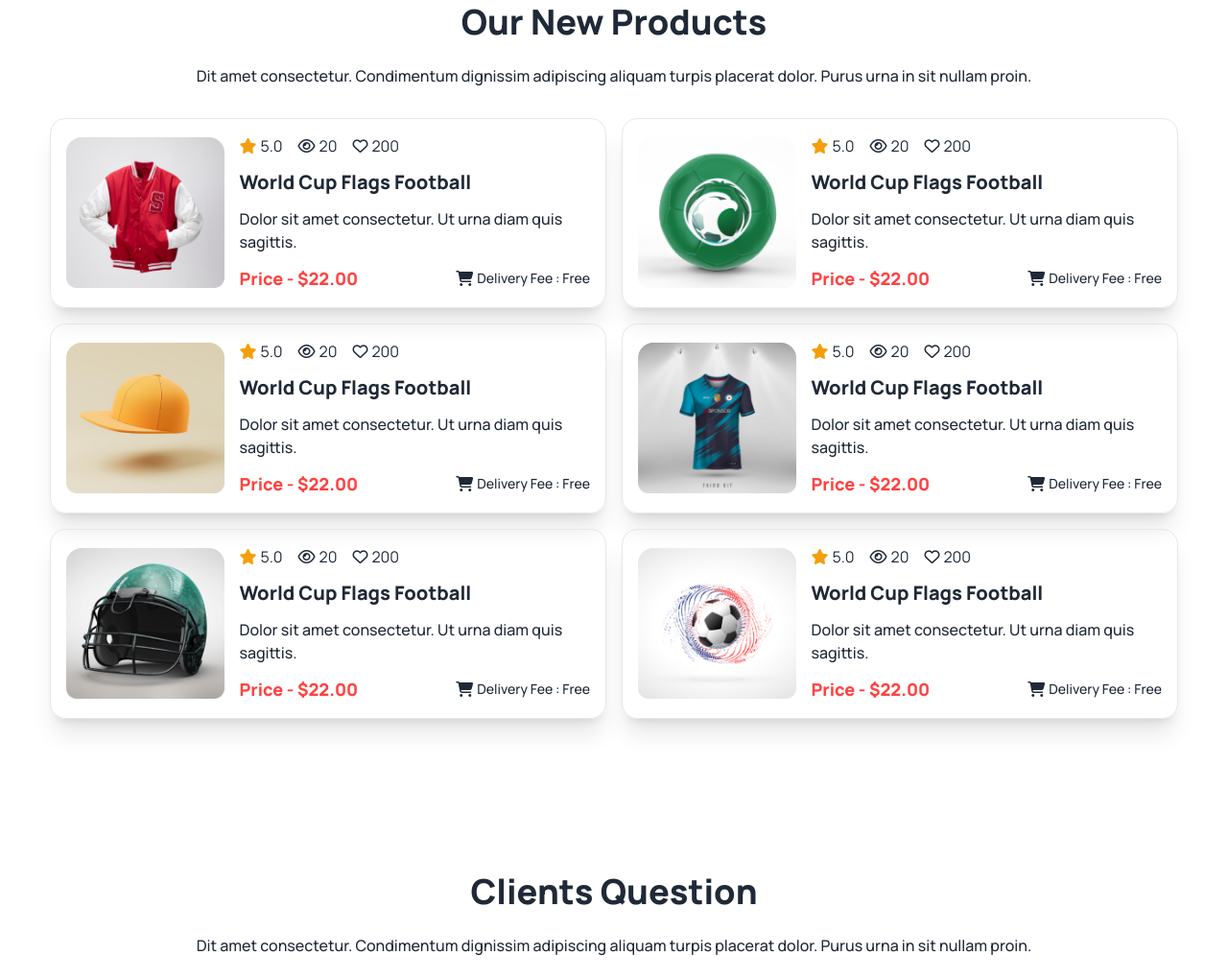
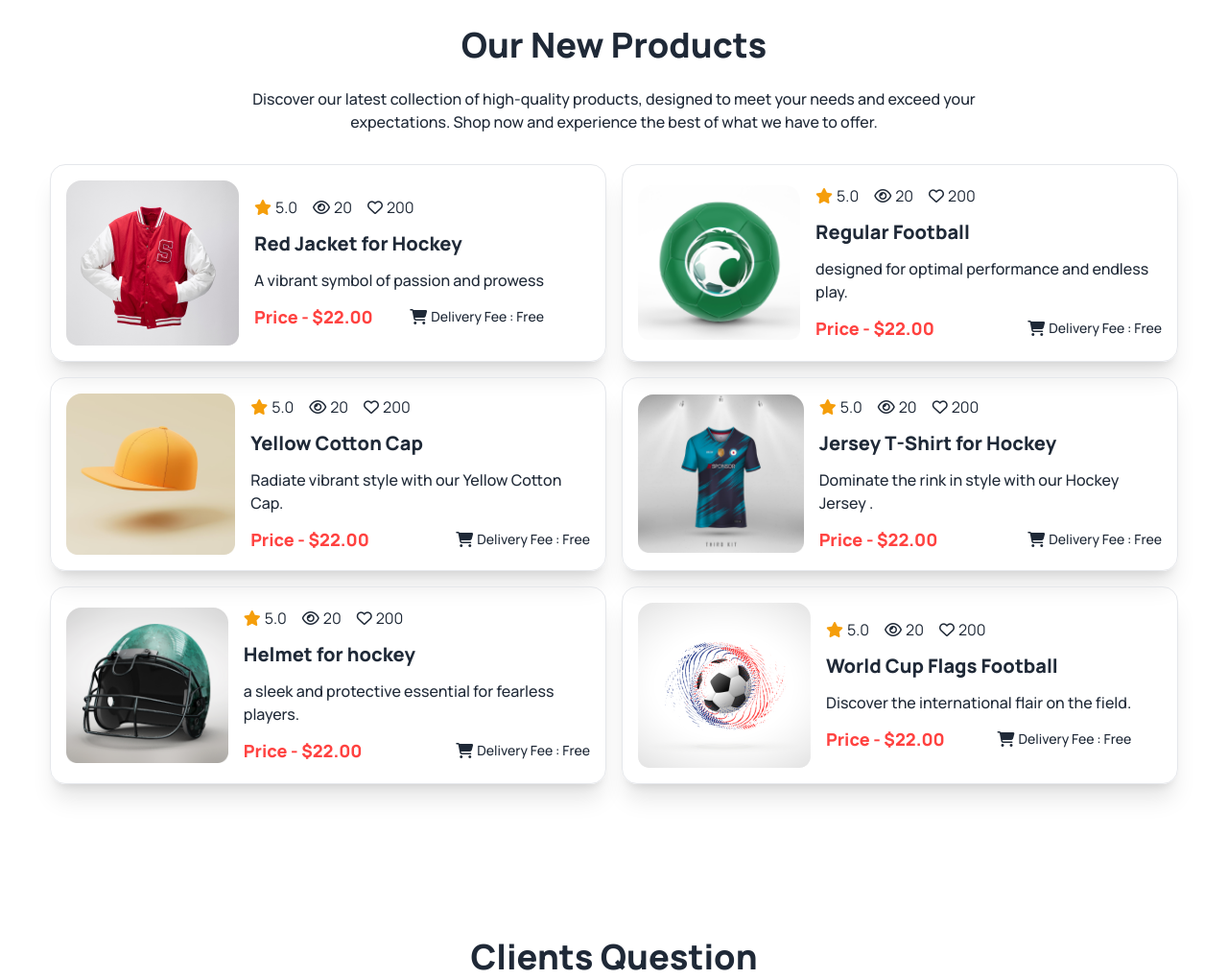
Before and after one commit to sohagmrida15/Hockeys-Club, a plain HTML site: page index.html in a window 1280 px wide. Shown: the part 2461-3481 px from the top of the page at 96% size. Drawn offline with nearby package versions, Linux system fonts and the light colour scheme.

Commit message:
All Dummy Text Removed

```diff
--- a/index.html
+++ b/index.html
@@ -97,7 +97,7 @@
           <div class="navbar-end gap-6">
             <i class="fa-solid fa-magnifying-glass max-w-8"></i>
             <a
-              class="btn bg-[#FF4240] p-4 md:py-4 md:px-6 text-base md:text-xl font-bold text-white h-auto"
+              class="btn bg-[#FF4240] hover:bg-[#ca3734] p-4 md:py-4 md:px-6 text-base md:text-xl font-bold text-white h-auto"
               >Get Ticket</a
             >
           </div>
@@ -141,7 +141,7 @@
           id="slider-badge"
           class="p-8 mt-4 lg:max-w-[50%] lg:right-16 lg:absolute w-auto rounded-2xl bg-slate-950 right-16 bottom-8 text-white"
         >
-          <h3 class="mb-4 font-extrabold text-2xl">Meet all the heroes from the field</h3>
+          <h3 class="mb-4 font-extrabold text-base md:text-2xl">Meet all the heroes from the field</h3>
           <p>
             Explore the roster and get to know the outstanding heroes of our
             hockey club, showcasing skill, dedication, and teamwork on the
@@ -228,9 +228,8 @@
           <h2 class="font-extrabold text-2xl lg:text-4xl mb-6">
             Our Popular Programs
           </h2>
-          <p class="font-medium">
-            Dit amet consectetur. Condimentum dignissim adipiscing aliquam
-            turpis placerat dolor. Purus urna in sit nullam proin.
+          <p class="font-medium lg:max-w-[70%] mx-auto">
+            Explore our diverse range of programs tailored to every age and skill level. Each program is designed to foster growth, skills development, and a love for the game in a supportive and engaging environment.
           </p>
         </div>
         <!-- Program card container -->
@@ -245,9 +244,7 @@
               <div class="card-body justify-end mt-0 md:mt-16 lg:mt-20">
                 <h2 class="card-title">Junior Program</h2>
                 <p>
-                  Dolor sit amet consectetur. Ut urna diam quis sagittis. Elit
-                  elit enim sagittis turpis in magna. Id et sed euismod natoque
-                  amet nunc morbi nulla. Tortor congue sed et in.
+                  Our Junior initiative is crafted for young enthusiasts, offering them foundational training and an introduction to the world of hockey in a fun and safe environment.
                 </p>
                 <div class="card-actions justify-start">
                   <button
@@ -266,9 +263,7 @@
               <div class="card-body justify-end mt-0 md:mt-16 lg:mt-20">
                 <h2 class="card-title">Teenager Program</h2>
                 <p>
-                  Dolor sit amet consectetur. Ut urna diam quis sagittis. Elit
-                  elit enim sagittis turpis in magna. Id et sed euismod natoque
-                  amet nunc morbi nulla. Tortor congue sed et in.
+                  Tailored for teenagers, this program focuses on skill refinement, strategic play, and prepares players for advanced levels of play.
                 </p>
                 <div class="card-actions justify-start">
                   <button
@@ -290,9 +285,7 @@
               <div class="card-body justify-end mt-0 md:mt-16 lg:mt-20">
                 <h2 class="card-title">Professional Program</h2>
                 <p>
-                  Dolor sit amet consectetur. Ut urna diam quis sagittis. Elit
-                  elit enim sagittis turpis in magna. Id et sed euismod natoque
-                  amet nunc morbi nulla. Tortor congue sed et in.
+                  Aimed at professionals and aspiring professionals, this intensive training program hones skills, strategy, and physical conditioning to elite standards.
                 </p>
                 <div class="card-actions justify-start">
                   <button
@@ -313,9 +306,8 @@
           <h2 class="font-extrabold text-2xl lg:text-4xl mb-6">
             Our New Products
           </h2>
-          <p class="font-medium">
-            Dit amet consectetur. Condimentum dignissim adipiscing aliquam
-            turpis placerat dolor. Purus urna in sit nullam proin.
+          <p class="font-medium lg:max-w-[70%] mx-auto">
+            Discover our latest collection of high-quality products, designed to meet your needs and exceed your expectations. Shop now and experience the best of what we have to offer.
           </p>
         </div>
         <!-- product card container -->
@@ -329,7 +321,7 @@
               <figure>
                 <img class="w-full" src="Images/5.png" alt="" />
               </figure>
-              <div class="">
+              <div class="lg:min-w-[17rem]">
                 <div id="icon" class="flex gap-4 items-center mb-3">
                   <!-- star -->
                   <div class="flex gap-1 items-center">
@@ -348,10 +340,10 @@
                   </div>
                 </div>
                 <h3 class="font-extrabold text-xl mb-3">
-                  World Cup Flags Football
+                  Red Jacket for Hockey
                 </h3>
                 <p class="font-medium mb-3">
-                  Dolor sit amet consectetur. Ut urna diam quis sagittis.
+                  A vibrant symbol of passion and prowess
                 </p>
                 <!-- price & delivery -->
                 <div
@@ -373,10 +365,10 @@
             <div
               class="card border mb-0 md:mb-4 flex-1 shadow-xl flex flex-col md:flex-row lg:flex-row p-4 gap-4 items-center"
             >
-              <figure>
+              <figure class="">
                 <img class="w-full" src="Images/6.png" alt="" />
               </figure>
-              <div class="">
+              <div class="lg:min-w-[17rem]">
                 <div id="icon" class="flex gap-4 items-center mb-3">
                   <!-- star -->
                   <div class="flex gap-1 items-center">
@@ -395,10 +387,10 @@
                   </div>
                 </div>
                 <h3 class="font-extrabold text-xl mb-3">
-                  World Cup Flags Football
+                  Regular Football
                 </h3>
                 <p class="font-medium mb-3">
-                  Dolor sit amet consectetur. Ut urna diam quis sagittis.
+                  designed for optimal performance and endless play.
                 </p>
                 <!-- price & delivery -->
                 <div
@@ -426,7 +418,7 @@
               <figure>
                 <img class="w-full" src="Images/7.png" alt="" />
               </figure>
-              <div class="">
+              <div class="lg:min-w-[17rem]">
                 <div id="icon" class="flex gap-4 items-center mb-3">
                   <!-- star -->
                   <div class="flex gap-1 items-center">
@@ -445,10 +437,10 @@
                   </div>
                 </div>
                 <h3 class="font-extrabold text-xl mb-3">
-                  World Cup Flags Football
+                  Yellow Cotton Cap
                 </h3>
                 <p class="font-medium mb-3">
-                  Dolor sit amet consectetur. Ut urna diam quis sagittis.
+                  Radiate vibrant style with our Yellow Cotton Cap.
                 </p>
                 <!-- price & delivery -->
                 <div
@@ -473,7 +465,7 @@
               <figure>
                 <img class="w-full" src="Images/8.png" alt="" />
               </figure>
-              <div class="">
+              <div class="lg:min-w-[17rem]">
                 <div id="icon" class="flex gap-4 items-center mb-3">
                   <!-- star -->
                   <div class="flex gap-1 items-center">
@@ -492,10 +484,10 @@
                   </div>
                 </div>
                 <h3 class="font-extrabold text-xl mb-3">
-                  World Cup Flags Football
+                  Jersey T-Shirt for Hockey
                 </h3>
                 <p class="font-medium mb-3">
-                  Dolor sit amet consectetur. Ut urna diam quis sagittis.
+                  Dominate the rink in style with our Hockey Jersey .
                 </p>
                 <!-- price & delivery -->
                 <div
@@ -523,7 +515,54 @@
               <figure>
                 <img class="w-full" src="Images/9.png" alt="" />
               </figure>
-              <div class="">
+              <div class="lg:min-w-[17rem]">
+                <div id="icon" class="flex gap-4 items-center mb-3">
+                  <!-- star -->
+                  <div class="flex gap-1 items-center">
+                    <i class="fa-solid fa-star text-amber-500"></i>
+                    <p>5.0</p>
+                  </div>
+                  <!-- view -->
+                  <div class="flex gap-1 items-center">
+                    <i class="fa-regular fa-eye"></i>
+                    <p>20</p>
+                  </div>
+                  <!-- react -->
+                  <div class="flex gap-1 items-center">
+                    <i class="fa-regular fa-heart"></i>
+                    <p>200</p>
+                  </div>
+                </div>
+                <h3 class="font-extrabold text-xl mb-3">
+                  Helmet for hockey
+                </h3>
+                <p class="font-medium mb-3">
+                  a sleek and protective essential for fearless players.
+                </p>
+                <!-- price & delivery -->
+                <div
+                  class="flex md:items-center gap-4 lg:gap-0 md:justify-between flex-col md:flex-row"
+                >
+                  <!-- price -->
+                  <h3 class="font-extrabold text-lg text-[#FF4240]">
+                    Price - $22.00
+                  </h3>
+                  <!-- delivery -->
+                  <div class="flex items-center gap-1">
+                    <i class="fa-solid fa-cart-shopping"></i>
+                    <p class="font-medium text-sm">Delivery Fee : Free</p>
+                  </div>
+                </div>
+              </div>
+            </div>
+            <!-- card -6 -->
+            <div
+              class="card border mb-0 md:mb-4 flex-1 shadow-xl flex flex-col md:flex-row lg:flex-row p-4 gap-4 items-center"
+            >
+              <figure class="">
+                <img class="w-full" src="Images/10.png" alt="" />
+              </figure>
+              <div class="lg:min-w-[17rem]">
                 <div id="icon" class="flex gap-4 items-center mb-3">
                   <!-- star -->
                   <div class="flex gap-1 items-center">
@@ -545,54 +584,7 @@
                   World Cup Flags Football
                 </h3>
                 <p class="font-medium mb-3">
-                  Dolor sit amet consectetur. Ut urna diam quis sagittis.
-                </p>
-                <!-- price & delivery -->
-                <div
-                  class="flex md:items-center gap-4 lg:gap-0 md:justify-between flex-col md:flex-row"
-                >
-                  <!-- price -->
-                  <h3 class="font-extrabold text-lg text-[#FF4240]">
-                    Price - $22.00
-                  </h3>
-                  <!-- delivery -->
-                  <div class="flex items-center gap-1">
-                    <i class="fa-solid fa-cart-shopping"></i>
-                    <p class="font-medium text-sm">Delivery Fee : Free</p>
-                  </div>
-                </div>
-              </div>
-            </div>
-            <!-- card -6 -->
-            <div
-              class="card border mb-0 md:mb-4 flex-1 shadow-xl flex flex-col md:flex-row lg:flex-row p-4 gap-4 items-center"
-            >
-              <figure>
-                <img class="w-full" src="Images/10.png" alt="" />
-              </figure>
-              <div class="">
-                <div id="icon" class="flex gap-4 items-center mb-3">
-                  <!-- star -->
-                  <div class="flex gap-1 items-center">
-                    <i class="fa-solid fa-star text-amber-500"></i>
-                    <p>5.0</p>
-                  </div>
-                  <!-- view -->
-                  <div class="flex gap-1 items-center">
-                    <i class="fa-regular fa-eye"></i>
-                    <p>20</p>
-                  </div>
-                  <!-- react -->
-                  <div class="flex gap-1 items-center">
-                    <i class="fa-regular fa-heart"></i>
-                    <p>200</p>
-                  </div>
-                </div>
-                <h3 class="font-extrabold text-xl mb-3">
-                  World Cup Flags Football
-                </h3>
-                <p class="font-medium mb-3">
-                  Dolor sit amet consectetur. Ut urna diam quis sagittis.
+                  Discover the international flair on the field.
                 </p>
                 <!-- price & delivery -->
                 <div
@@ -621,9 +613,8 @@
           <h2 class="font-extrabold text-2xl lg:text-4xl mb-6">
             Clients Question
           </h2>
-          <p class="font-medium">
-            Dit amet consectetur. Condimentum dignissim adipiscing aliquam
-            turpis placerat dolor. Purus urna in sit nullam proin.
+          <p class="font-medium lg:max-w-[70%] mx-auto">
+            Explore the Clients Question, an insightful inquiry that unlocks a deeper understanding of your needs, paving the way for tailored solutions and exceptional service.
           </p>
         </div>
         <!-- FAQ Main Content -->
@@ -697,9 +688,8 @@
       <section id="get-in-touch" class="container my-0 lg:my-12">
         <div id="get-in-touch-content" class="text-center py-8 mb-12">
           <h2 class="font-extrabold text-2xl lg:text-4xl mb-6">Get In Touch</h2>
-          <p class="font-medium">
-            Dit amet consectetur. Condimentum dignissim adipiscing aliquam
-            turpis placerat dolor. Purus urna in sit nullam proin.
+          <p class="font-medium lg:max-w-[70%] mx-auto">
+            Connect with us effortlessly – your inquiries matter! Reach out in the "Get in Touch" section, where personalized assistance awaits to enhance your experience
           </p>
         </div>
         <!-- get in touch container -->
```
